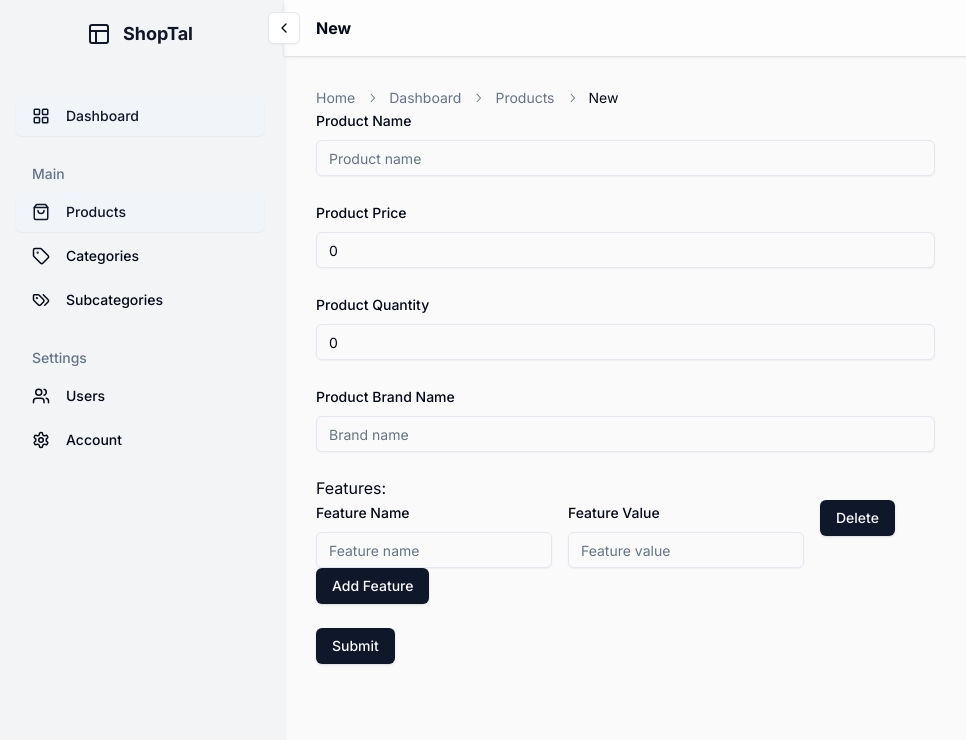
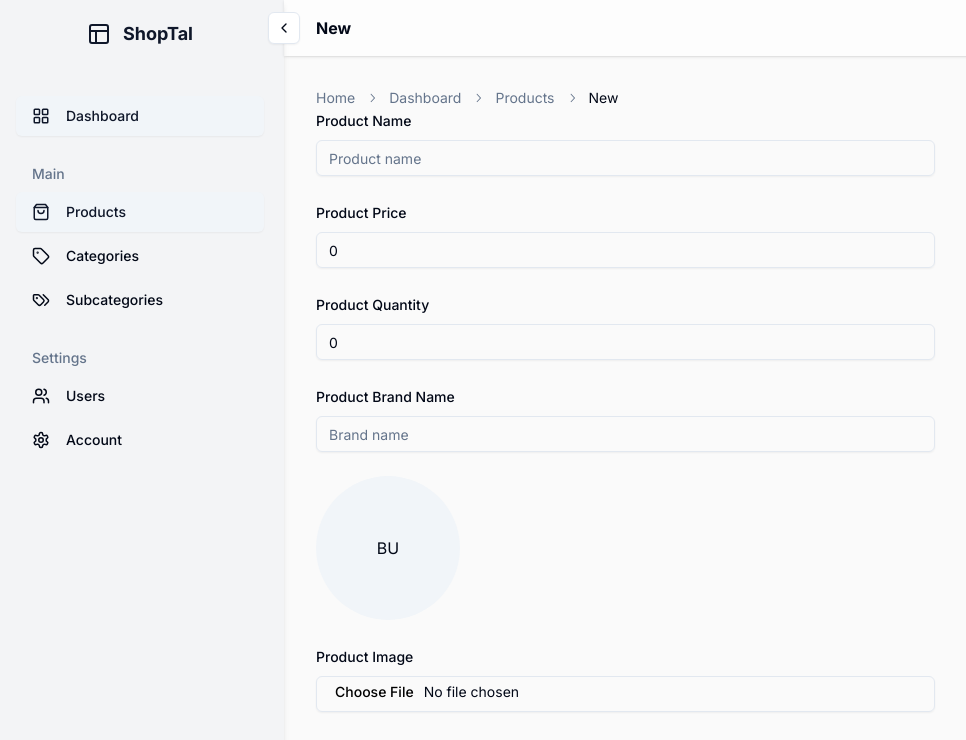
Before and after one commit to kdipto1/ShopTal-client, a Next.js app: page /dashboard/products/new in a window 1280 px wide. Shown: the top 740 px of the page, without its empty margins (4-970 px from the left). Built offline with nearby package versions, Linux system fonts and the light colour scheme.

Commit message:
ADDED: CreateProductForm - image input with preview added

```diff
--- a/package.json
+++ b/package.json
@@ -15,6 +15,7 @@
   },
   "dependencies": {
     "@hookform/resolvers": "^3.9.0",
+    "@radix-ui/react-avatar": "^1.1.0",
     "@radix-ui/react-checkbox": "^1.1.1",
     "@radix-ui/react-collapsible": "^1.1.0",
     "@radix-ui/react-dialog": "^1.1.1",
@@ -46,14 +47,14 @@
     "@testing-library/react": "^16.0.1",
     "@types/jest": "^29.5.13",
     "@types/node": "^22.5.5",
-    "@types/react": "^18.3.6",
+    "@types/react": "^18.3.7",
     "@types/react-dom": "^18.3.0",
     "eslint": "^9.10.0",
     "eslint-config-next": "14.2.11",
     "jest": "^29.7.0",
     "jest-environment-jsdom": "^29.7.0",
     "postcss": "^8.4.47",
-    "tailwindcss": "^3.4.11",
+    "tailwindcss": "^3.4.12",
     "ts-jest": "^29.2.5",
     "ts-node": "^10.9.2",
     "typescript": "^5.6.2"
--- a/src/app/(dashboard-layout)/dashboard/subcategories/page.tsx
+++ b/src/app/(dashboard-layout)/dashboard/subcategories/page.tsx
@@ -1,7 +1,6 @@
 "use client";
 
 import ContentLayout from "@/components/dashboard-page-components/ContentLayout";
-import { DataTable } from "@/components/dashboard-page-components/data-table";
 import {
   Breadcrumb,
   BreadcrumbItem,
--- a/src/components/dashboard-page-components/products-page-components/new-page-components/CreateProductForm.tsx
+++ b/src/components/dashboard-page-components/products-page-components/new-page-components/CreateProductForm.tsx
@@ -190,6 +190,11 @@
 
 "use client";
 
+import {
+  Avatar,
+  AvatarFallback,
+  AvatarImage,
+} from "@/components/shadcn-ui/avatar";
 import { Button } from "@/components/shadcn-ui/button";
 import {
   Form,
@@ -201,6 +206,7 @@ import {
 } from "@/components/shadcn-ui/form";
 import { Input } from "@/components/shadcn-ui/input";
 import { zodResolver } from "@hookform/resolvers/zod";
+import { ChangeEvent, useState } from "react";
 import { useForm, useFieldArray } from "react-hook-form";
 import { z } from "zod";
 
@@ -221,7 +227,7 @@ const FormSchema = z.object({
   subcategoryId: z.string({
     message: "Subcategory for product must be selected.",
   }),
-  file: z.string({ message: "Image file must be selected" }),
+  file: z.any({ message: "Image file must be selected" }),
   features: z
     .array(
       z.object({
@@ -235,6 +241,7 @@ const FormSchema = z.object({
 });
 
 const CreateProductForm = () => {
+  const [preview, setPreview] = useState("");
   const form = useForm<z.infer<typeof FormSchema>>({
     resolver: zodResolver(FormSchema),
     defaultValues: {
@@ -253,6 +260,14 @@ const CreateProductForm = () => {
     control: form.control,
     name: "features",
   });
+
+  const handleFileChange = (event: React.ChangeEvent<HTMLInputElement>) => {
+    const file = event.target.files?.[0];
+    if (file) {
+      setPreview(URL.createObjectURL(file));
+      form.setValue("file", file);
+    }
+  };
 
   const onSubmit = (data: z.infer<typeof FormSchema>) => {
     console.log("Form submitted:", data);
@@ -318,10 +333,29 @@ const CreateProductForm = () => {
           )}
         />
 
+        <Avatar className="w-36 h-36">
+          <AvatarImage className="rounded-md" src={preview} />
+          <AvatarFallback>BU</AvatarFallback>
+        </Avatar>
+
+        <FormField
+          control={form.control}
+          name="file"
+          render={() => (
+            <FormItem>
+              <FormLabel>Product Image</FormLabel>
+              <FormControl>
+                <Input type="file" onChange={handleFileChange} />
+              </FormControl>
+              <FormMessage />
+            </FormItem>
+          )}
+        />
+
         <div>
           <h2>Features:</h2>
           {fields.map((item, index) => (
-            <div key={item.id} className="flex space-x-4">
+            <div key={item.id} className="flex space-x-4  items-center">
               <FormField
                 control={form.control}
                 name={`features.${index}.name`}
--- /dev/null
+++ b/src/components/shadcn-ui/avatar.tsx
@@ -0,0 +1,50 @@
+"use client";
+
+import * as React from "react";
+import * as AvatarPrimitive from "@radix-ui/react-avatar";
+
+import { cn } from "@/lib/utils";
+
+const Avatar = React.forwardRef<
+  React.ElementRef<typeof AvatarPrimitive.Root>,
+  React.ComponentPropsWithoutRef<typeof AvatarPrimitive.Root>
+>(({ className, ...props }, ref) => (
+  <AvatarPrimitive.Root
+    ref={ref}
+    className={cn(
+      "relative flex h-10 w-10 shrink-0 overflow-hidden",
+      className
+    )}
+    {...props}
+  />
+));
+Avatar.displayName = AvatarPrimitive.Root.displayName;
+
+const AvatarImage = React.forwardRef<
+  React.ElementRef<typeof AvatarPrimitive.Image>,
+  React.ComponentPropsWithoutRef<typeof AvatarPrimitive.Image>
+>(({ className, ...props }, ref) => (
+  <AvatarPrimitive.Image
+    ref={ref}
+    className={cn("aspect-square h-full w-full", className)}
+    {...props}
+  />
+));
+AvatarImage.displayName = AvatarPrimitive.Image.displayName;
+
+const AvatarFallback = React.forwardRef<
+  React.ElementRef<typeof AvatarPrimitive.Fallback>,
+  React.ComponentPropsWithoutRef<typeof AvatarPrimitive.Fallback>
+>(({ className, ...props }, ref) => (
+  <AvatarPrimitive.Fallback
+    ref={ref}
+    className={cn(
+      "flex h-full w-full items-center justify-center rounded-full bg-muted",
+      className
+    )}
+    {...props}
+  />
+));
+AvatarFallback.displayName = AvatarPrimitive.Fallback.displayName;
+
+export { Avatar, AvatarImage, AvatarFallback };
```
Also changed, not shown: 1 other file (tests, documents, lock files or other folders).
